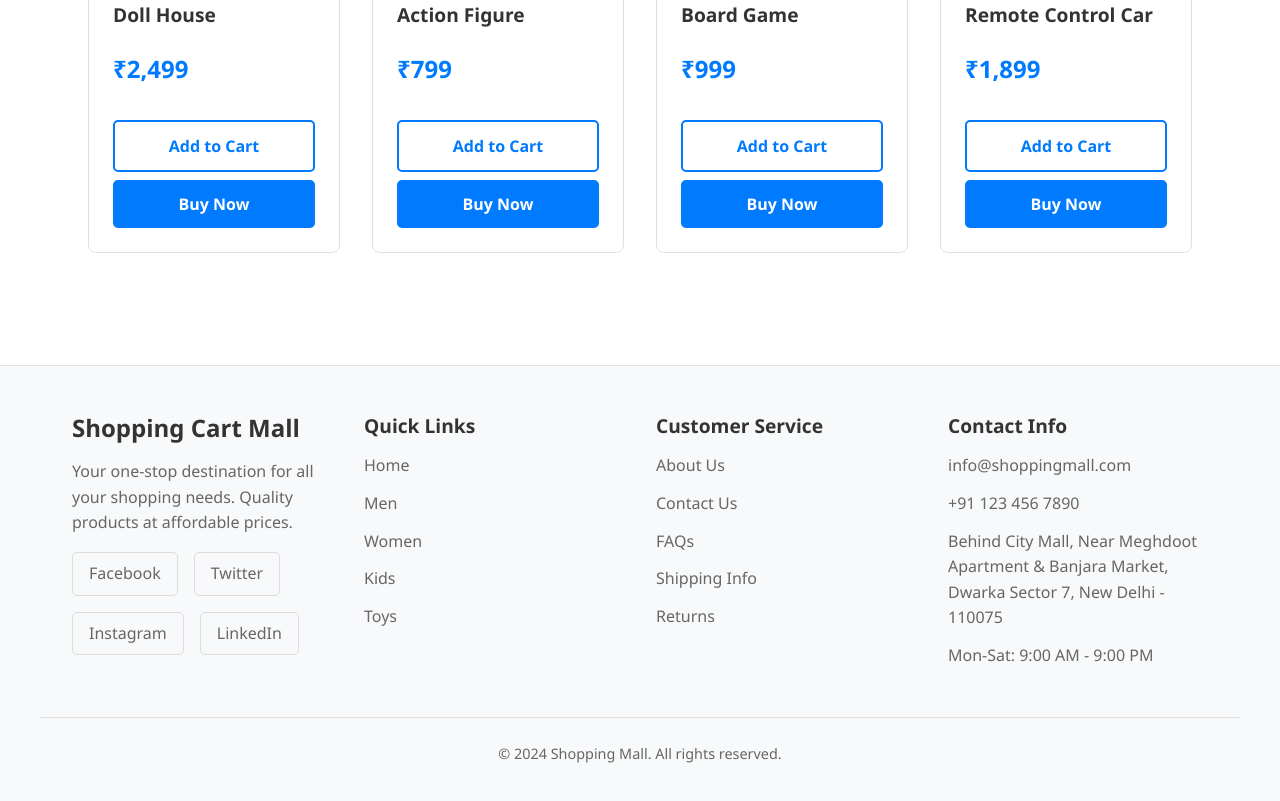
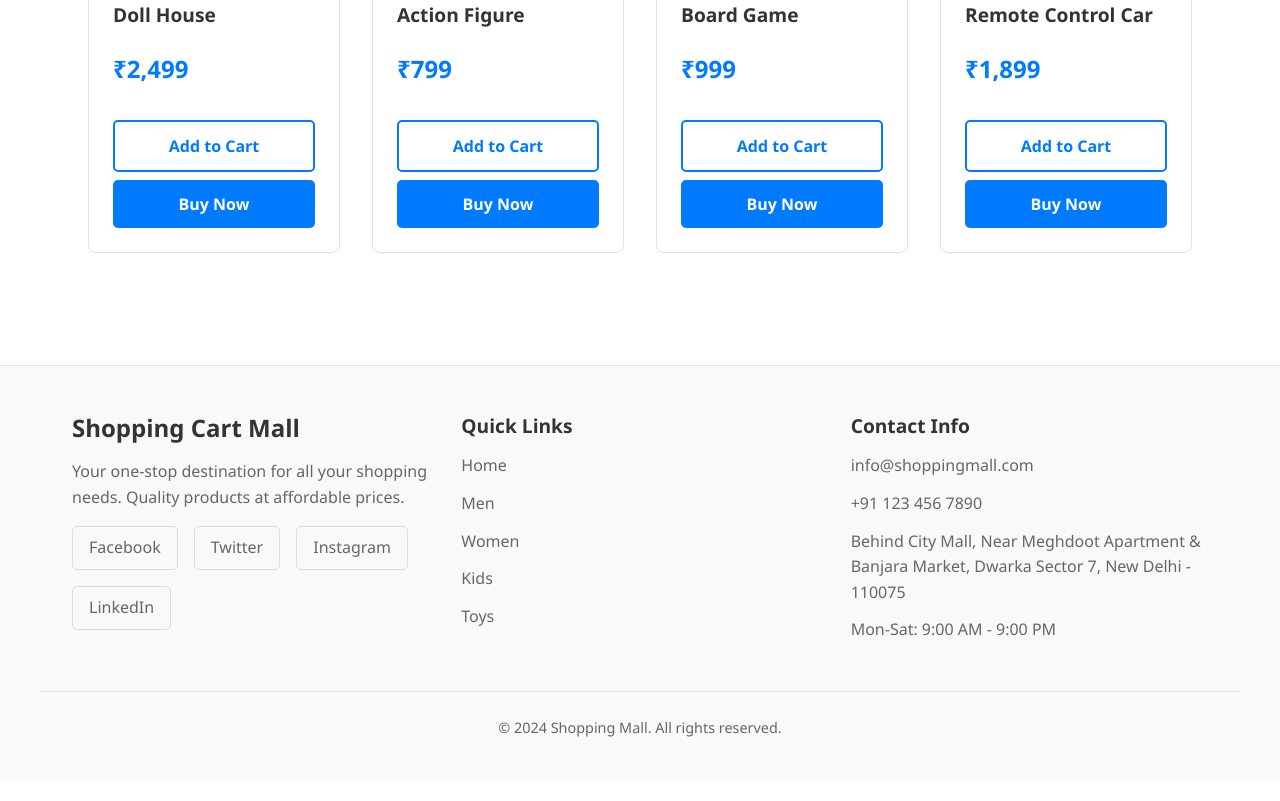
Before and after one commit to khyati0206/Shopping-mall, a plain HTML site: page index.html in a window 1280 px wide. Shown: the part 5101-5902 px from the top of the page. After the commit the page ends 5880 px from the top, so only its background shows below. Drawn offline with nearby package versions, Linux system fonts and the light colour scheme.

Commit message:
Update index.html

```diff
--- a/index.html
+++ b/index.html
@@ -1061,16 +1061,7 @@
                     <li><a href="#toys">Toys</a></li>
                 </ul>
             </div>
-            <div class="footer-section">
-                <h4>Customer Service</h4>
-                <ul class="footer-links">
-                    <li><a href="#">About Us</a></li>
-                    <li><a href="#">Contact Us</a></li>
-                    <li><a href="#">FAQs</a></li>
-                    <li><a href="#">Shipping Info</a></li>
-                    <li><a href="#">Returns</a></li>
-                </ul>
-            </div>
+
             <div class="footer-section">
                 <h4>Contact Info</h4>
                 <ul class="footer-contact">
```
